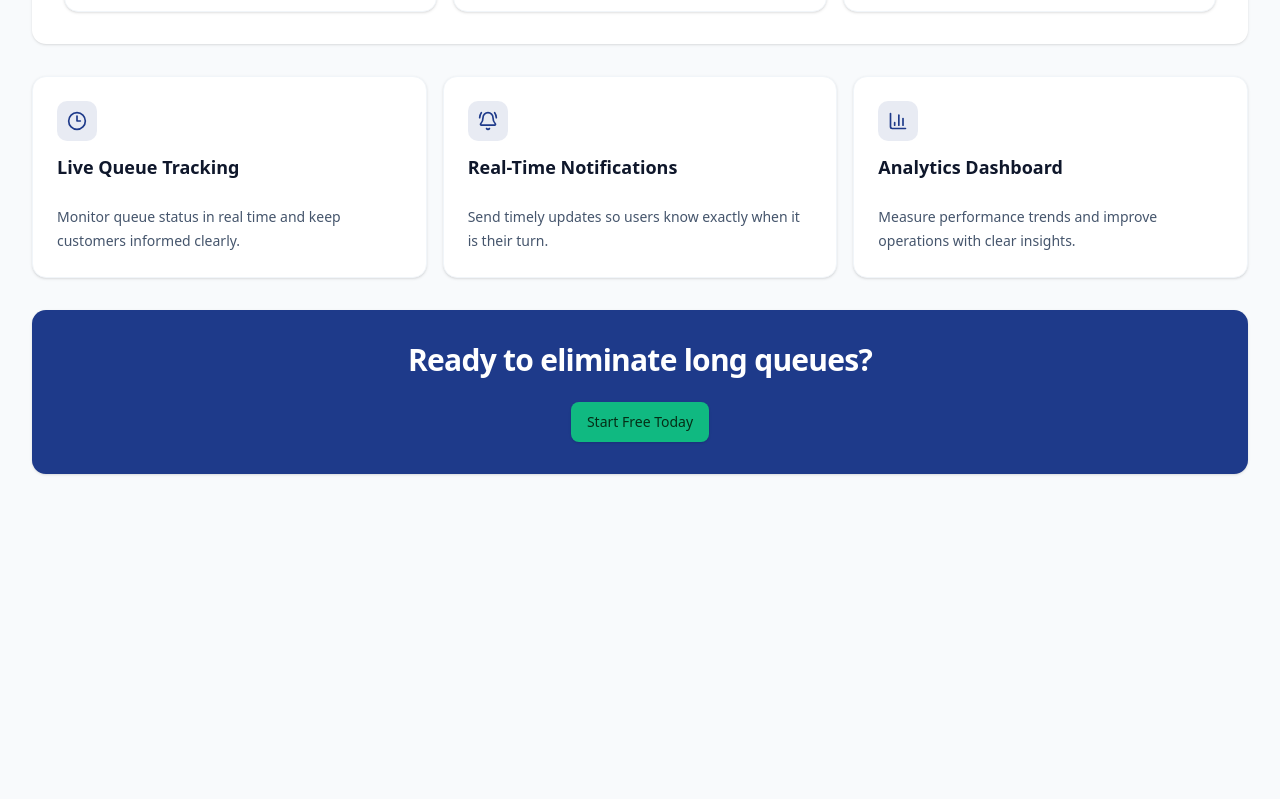
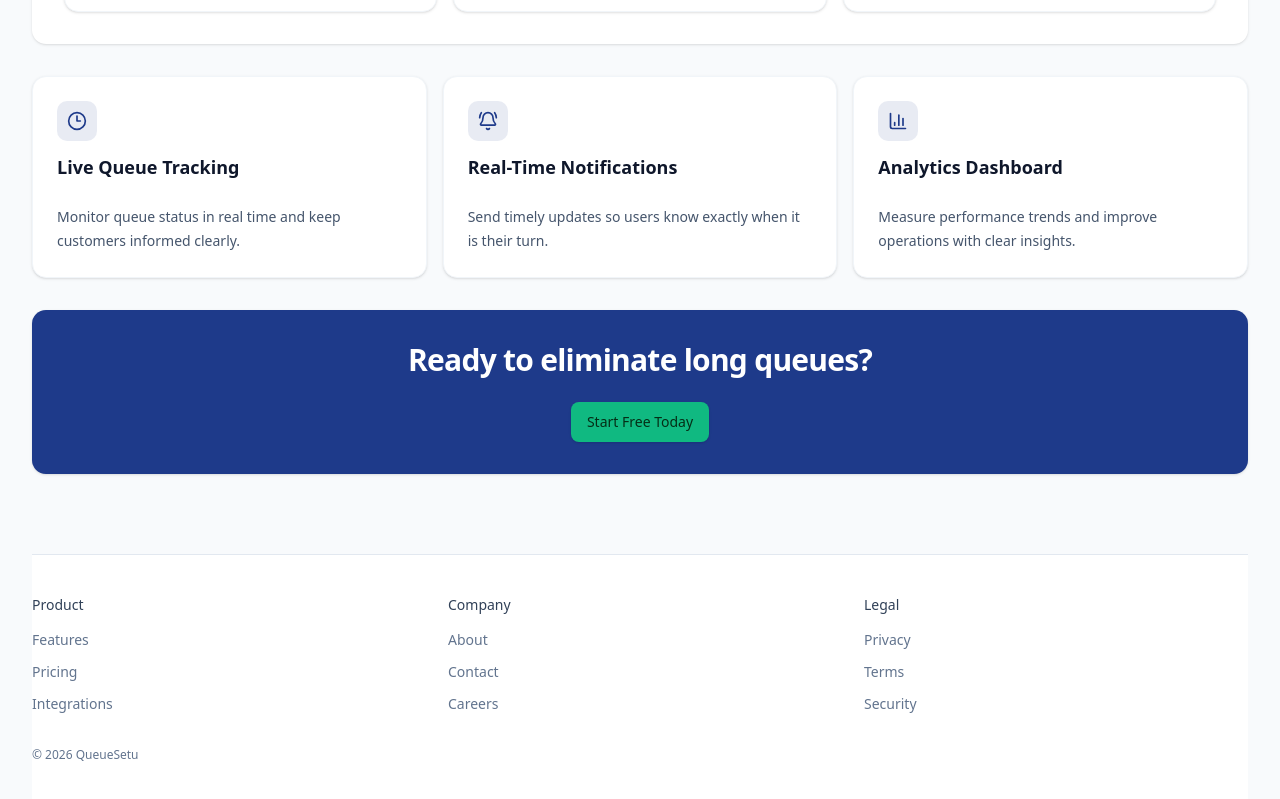
Before and after one commit to AYadav07/queuesetu.app.client, a Next.js app: page / in a window 1280 px wide. Shown: the part 702-1501 px from the top of the page. Before the commit the page ends 1256 px from the top, so only its background shows below. Built offline with nearby package versions, Linux system fonts and the light colour scheme.

Commit message:
Add footer

```diff
--- a/src/app/page.tsx
+++ b/src/app/page.tsx
@@ -3,6 +3,7 @@ import HeroSection from "@/components/home/HeroSection";
 import TrustSection from "@/components/home/TrustSection";
 import FeaturesSection from "@/components/home/FeaturesSection";
 import CTASection from "@/components/home/CTASection";
+import Footer from "@/components/layout/Footer";
 
 export default function Home() {
   return (
@@ -14,6 +15,7 @@ export default function Home() {
         <FeaturesSection />
         <CTASection />
       </main>
+      <Footer />
     </>
   );
 }
--- /dev/null
+++ b/src/components/layout/Footer.tsx
@@ -0,0 +1,48 @@
+import Link from "next/link";
+
+const footerColumns = [
+  {
+    title: "Product",
+    links: ["Features", "Pricing", "Integrations"],
+  },
+  {
+    title: "Company",
+    links: ["About", "Contact", "Careers"],
+  },
+  {
+    title: "Legal",
+    links: ["Privacy", "Terms", "Security"],
+  },
+];
+
+export default function Footer() {
+  return (
+    <footer className="border-t border-slate-200 bg-white">
+      <div className="py-8 sm:py-10">
+        <div className="grid grid-cols-1 gap-6 sm:gap-8 md:grid-cols-3">
+          {footerColumns.map((column) => (
+            <div key={column.title}>
+              <h3 className="text-sm font-medium text-slate-700">
+                {column.title}
+              </h3>
+              <ul className="mt-3 space-y-2">
+                {column.links.map((link) => (
+                  <li key={link}>
+                    <Link
+                      href="#"
+                      className="text-sm text-slate-500 hover:text-slate-700"
+                    >
+                      {link}
+                    </Link>
+                  </li>
+                ))}
+              </ul>
+            </div>
+          ))}
+        </div>
+
+        <p className="mt-8 text-xs text-slate-500">© 2026 QueueSetu</p>
+      </div>
+    </footer>
+  );
+}
```
